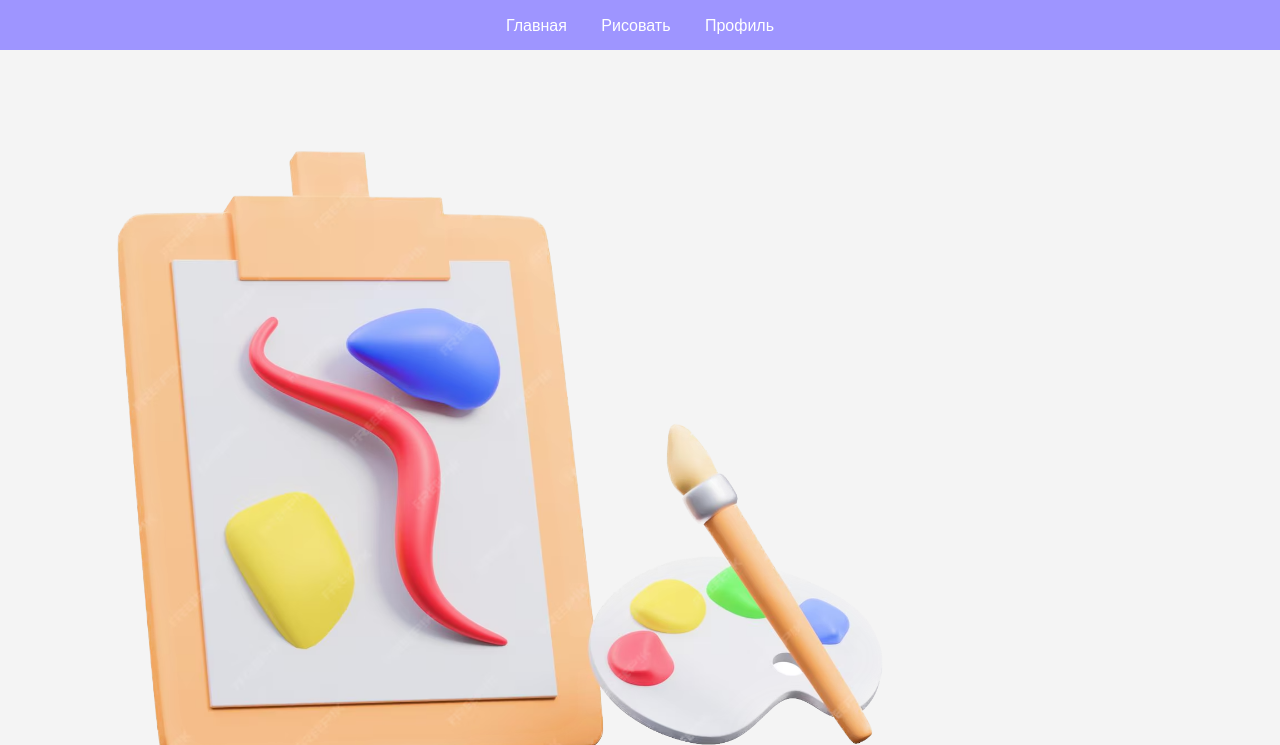
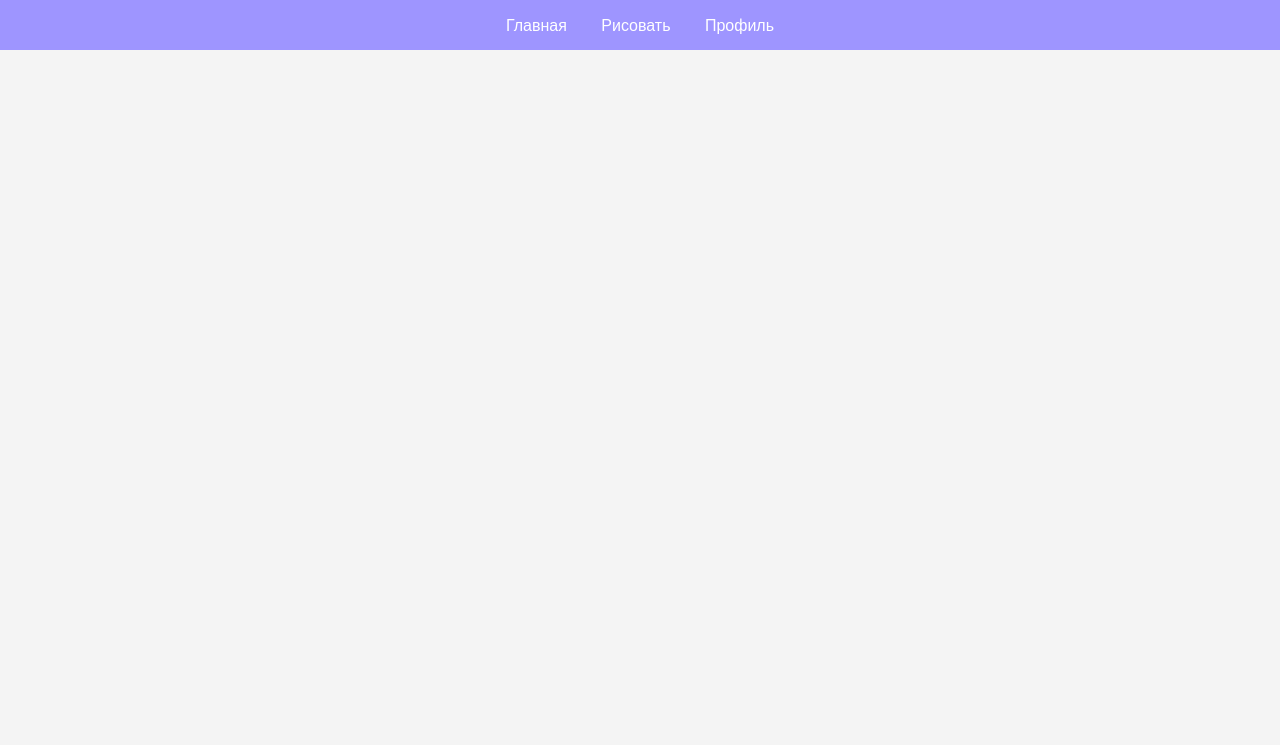
Before and after one commit to Trofim-programming/Web_App_Picter, a plain HTML site: page index.html in a window 1280 px wide. Shown: the part 55-800 px from the top of the page. Drawn offline with Linux system fonts and the light colour scheme.

Commit message:
Update index.html
Signed-off-by: Trofim-programming <trofimzivilik14@gmail.com>

```diff
--- a/index.html
+++ b/index.html
@@ -16,4 +16,3 @@
             <a href="profile.html">Профиль</a>
         </nav>
     </header>
-    <img src="pic.png" alt="Картинка" width="1000" height="1000">
```
